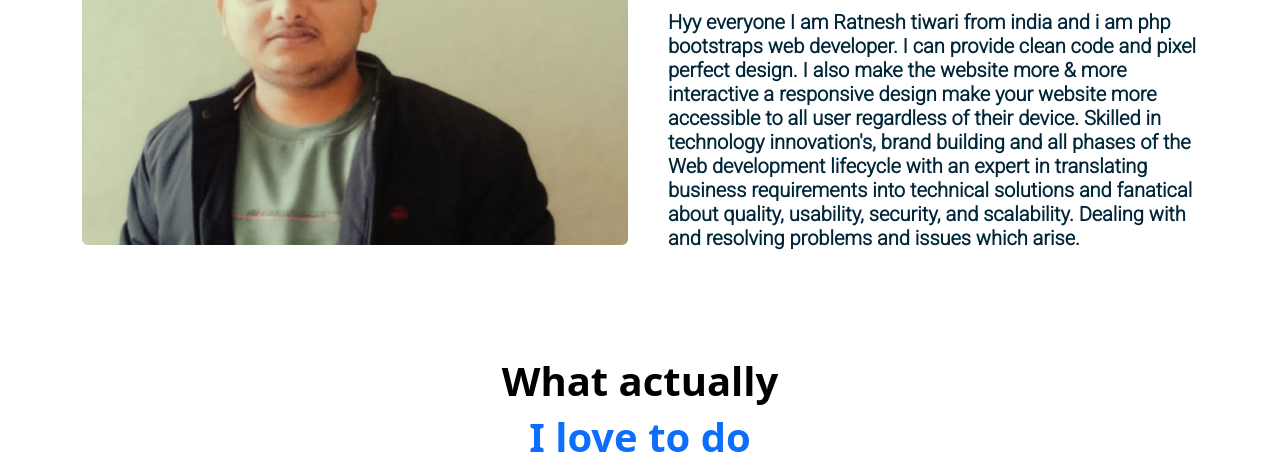
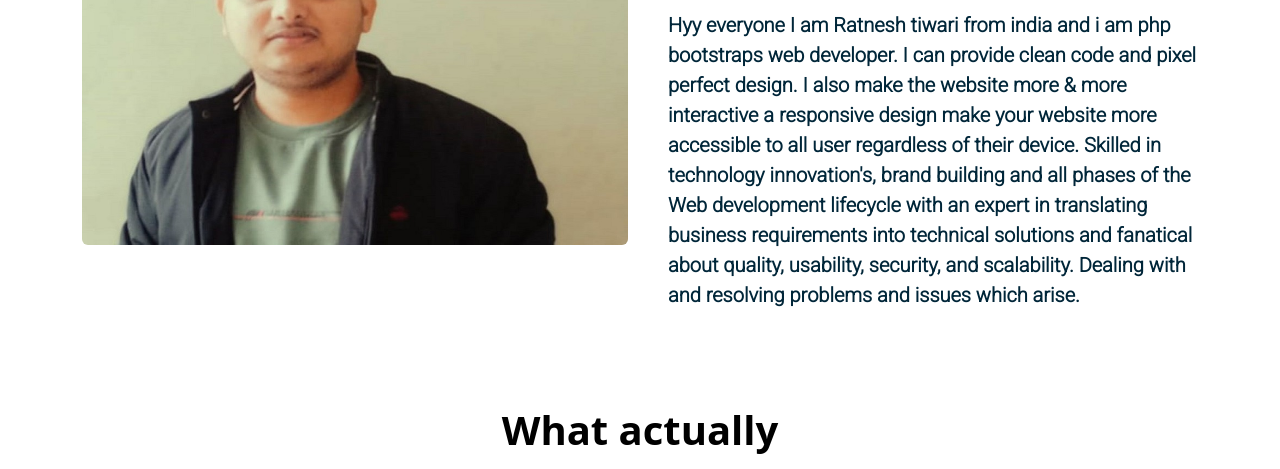
Before and after one commit to ratnesh-kumar-tiwari/portfolio, a plain HTML site: page index.html in a window 1280 px wide. Shown: the part 733-1202 px from the top of the page. Drawn offline with nearby package versions, Linux system fonts and the light colour scheme; a web font is replaced by a local one.

Commit message:
Update index.html

```diff
--- a/index.html
+++ b/index.html
@@ -92,7 +92,7 @@
   about me
   </h4>
 <p class="display-6 text-capitalize fw-semibold text-primary ms-3"><span id="about"></span></p>
-<p class="d-inline-block fs-5 display-6 card-text ms-3 m-0">Hyy everyone I am Ratnesh tiwari from india and i am php bootstraps web developer. I can provide clean code and pixel perfect design.  I also make the website more & more interactive a responsive design make your website more accessible to all user regardless of their device.
+<p class="d-inline-block fs-5 fw-semibold card-text ms-3 m-0">Hyy everyone I am Ratnesh tiwari from india and i am php bootstraps web developer. I can provide clean code and pixel perfect design.  I also make the website more & more interactive a responsive design make your website more accessible to all user regardless of their device.
   Skilled in  technology innovation's, brand building and all phases of the Web development lifecycle with an expert in translating business requirements into technical solutions and fanatical about quality, usability, security, and scalability. Dealing with and resolving problems and issues which arise.
 </p>
 
```
